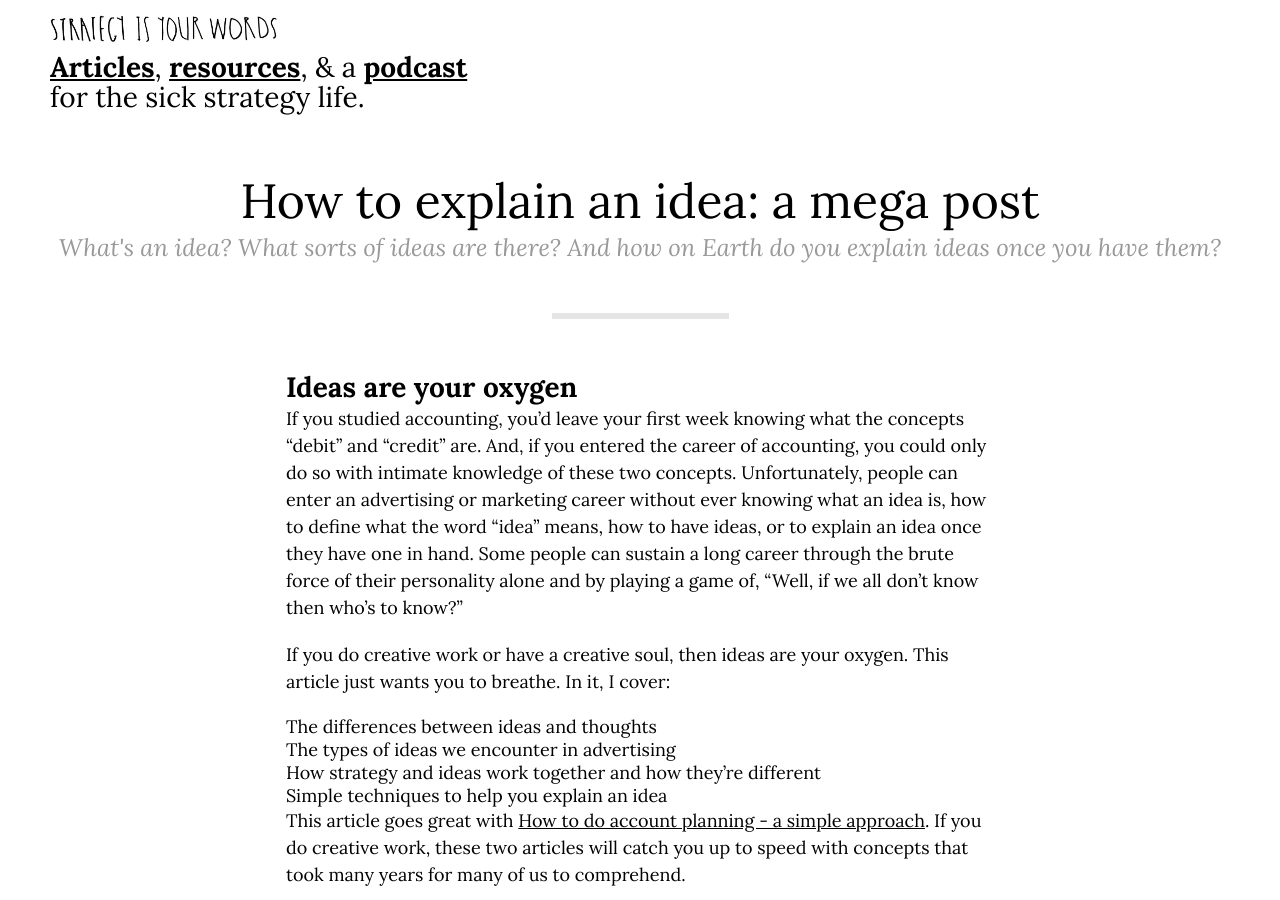
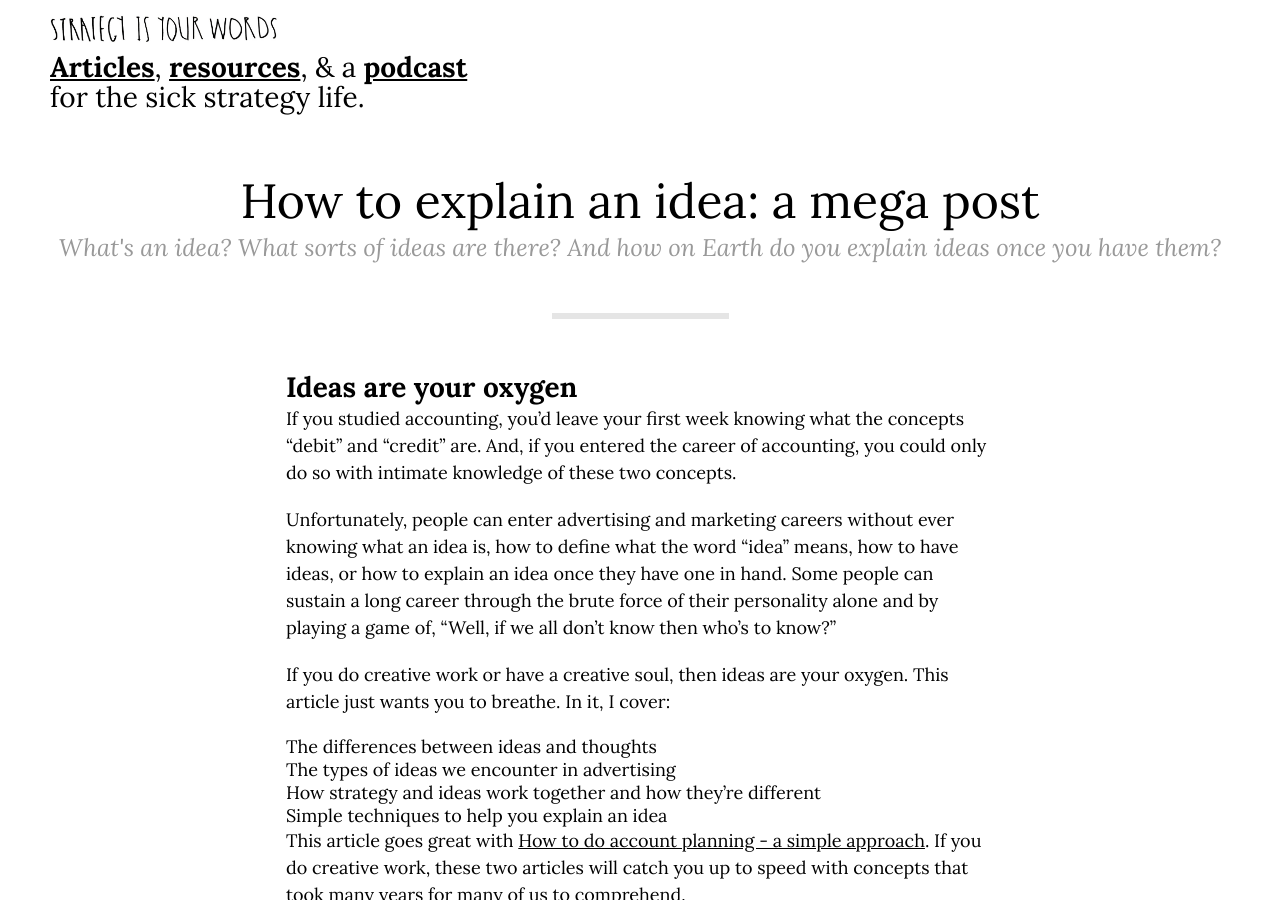
Before and after one commit to markhpollard/markhpollard.github.io, a Jekyll site: the page built from _posts/2018-09-27-how-to-explain-an-idea-a-mega-post.markdown, in a window 1280 px wide and 900 px high. Built offline with Jekyll 4.4.1, drawn with Linux system fonts in a browser that asks for light colours; nearby versions of some CDN libraries.

Commit message:
Updated How To Explain An Idea A Mega Post

```diff
--- a/_posts/2018-09-27-how-to-explain-an-idea-a-mega-post.markdown
+++ b/_posts/2018-09-27-how-to-explain-an-idea-a-mega-post.markdown
@@ -25,7 +25,9 @@
 
 ## Ideas are your oxygen
 
-If you studied accounting, you’d leave your first week knowing what the concepts “debit” and “credit” are. And, if you entered the career of accounting, you could only do so with intimate knowledge of these two concepts. Unfortunately, people can enter an advertising or marketing career without ever knowing what an idea is, how to define what the word “idea” means, how to have ideas, or to explain an idea once they have one in hand. Some people can sustain a long career through the brute force of their personality alone and by playing a game of, “Well, if we all don’t know then who’s to know?”
+If you studied accounting, you’d leave your first week knowing what the concepts “debit” and “credit” are. And, if you entered the career of accounting, you could only do so with intimate knowledge of these two concepts.
+
+Unfortunately, people can enter advertising and marketing careers without ever knowing what an idea is, how to define what the word “idea” means, how to have ideas, or how to explain an idea once they have one in hand. Some people can sustain a long career through the brute force of their personality alone and by playing a game of, “Well, if we all don’t know then who’s to know?”
 
 If you do creative work or have a creative soul, then ideas are your oxygen. This article just wants you to breathe. In it, I cover:
 * The differences between ideas and thoughts
@@ -38,14 +40,13 @@
 ## [Take my brand strategy class on Skillshare](http://skl.sh/markpollard) and get two free months.
 
 
+
+
+
 ## **Now**
 
 1. Please share this article with at least one person
-
 2. Take this sick [brand strategy Skillshare class](http://skl.sh/markpollard)
-
 3. Join my [email newsletter](https://markpollard.us1.list-manage.com/subscribe?u=dfb4c80f84a49d4cfc0d34490&id=c66948a2fc)
-
 4. Come find me on [Twitter](http://www.twitter.com/markpollard), [Instagram](http://www.instagram.com/markpollard), and [LinkedIn](https://www.linkedin.com/in/markpollardstrategist/)
-
 5. Join thousands of strategists in [Sweathead](http://www.sweathead.co) on Facebook
```
